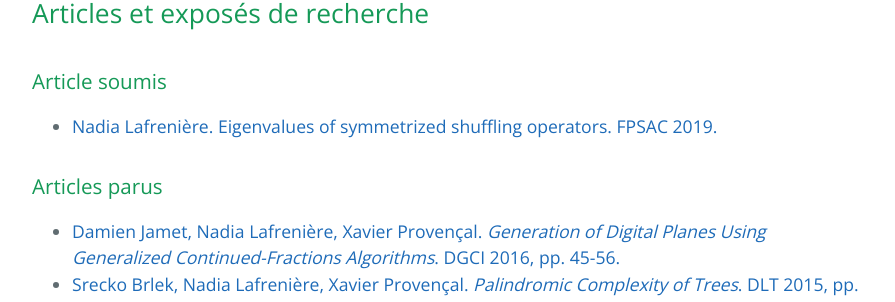
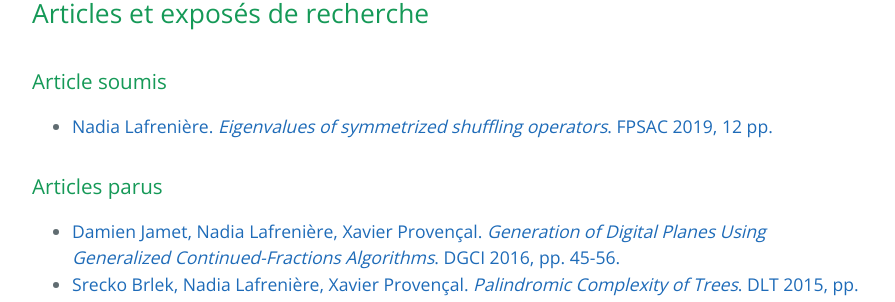
Before and after one commit to nadialafreniere/nadialafreniere.github.io, a Jekyll site: the page built from recherche.md, in a window 1280 px wide. Shown: the part 998-1300 px from the top of the page, without its empty margins (192-1087 px from the left). Built offline with Jekyll 4.4.1, drawn with Linux system fonts in a browser that asks for light colours; our own code applies the rules of GitHub Pages for plain Markdown files.

Commit message:
Correction mineure de la source d'un article

```diff
--- a/recherche.md
+++ b/recherche.md
@@ -13,7 +13,7 @@ Mon mémoire de maîtrise portait quand à lui sur la combinatoire des mots, et
 ## Articles et exposés de recherche
 
 ### Article soumis
-- [Nadia Lafrenière. Eigenvalues of symmetrized shuffling operators. FPSAC 2019.](lafreniere_FPSAC2019_preprint.pdf)
+- [Nadia Lafrenière. _Eigenvalues of symmetrized shuffling operators_. FPSAC 2019, 12 pp.](lafreniere_FPSAC2019_preprint.pdf)
 
 ### Articles parus
 - [Damien Jamet, Nadia Lafrenière, Xavier Provençal. _Generation of Digital Planes Using Generalized Continued-Fractions Algorithms_. DGCI 2016, pp. 45-56.](JLP-DGCI2016.pdf)
```
